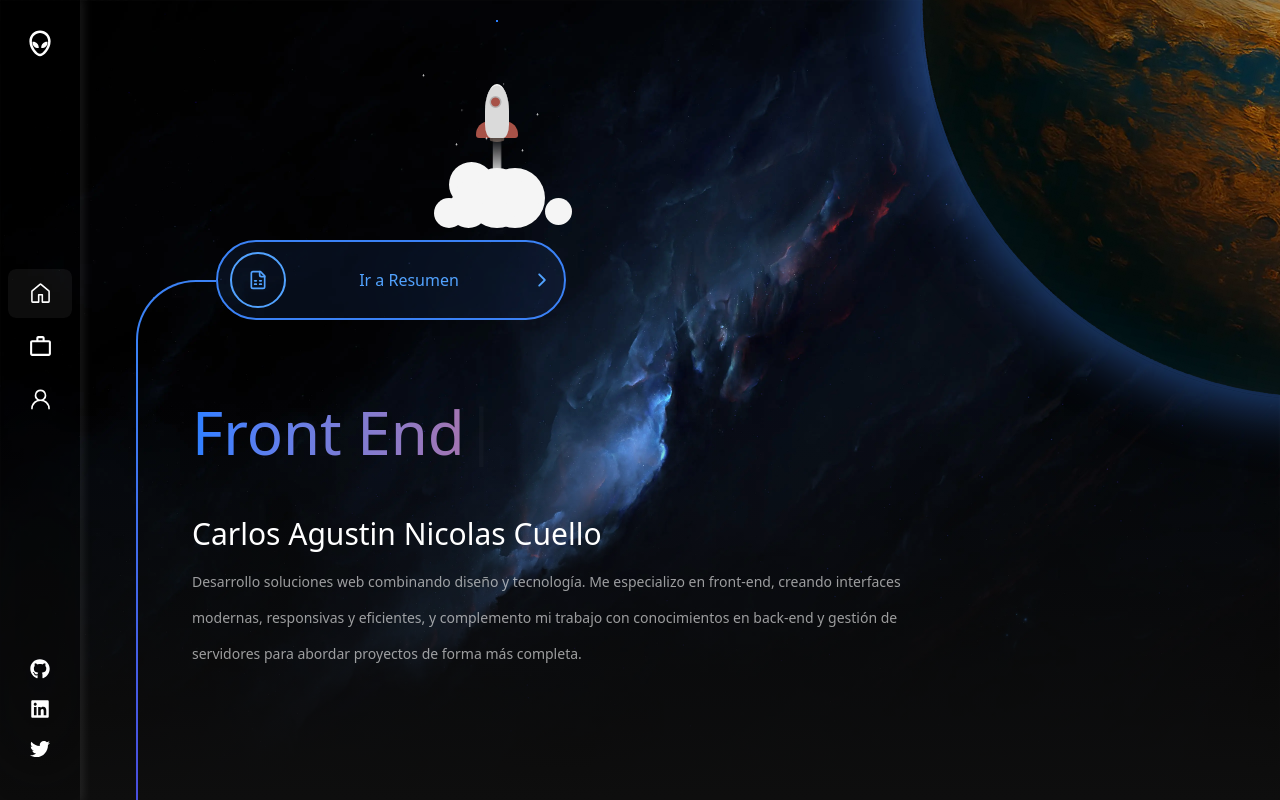
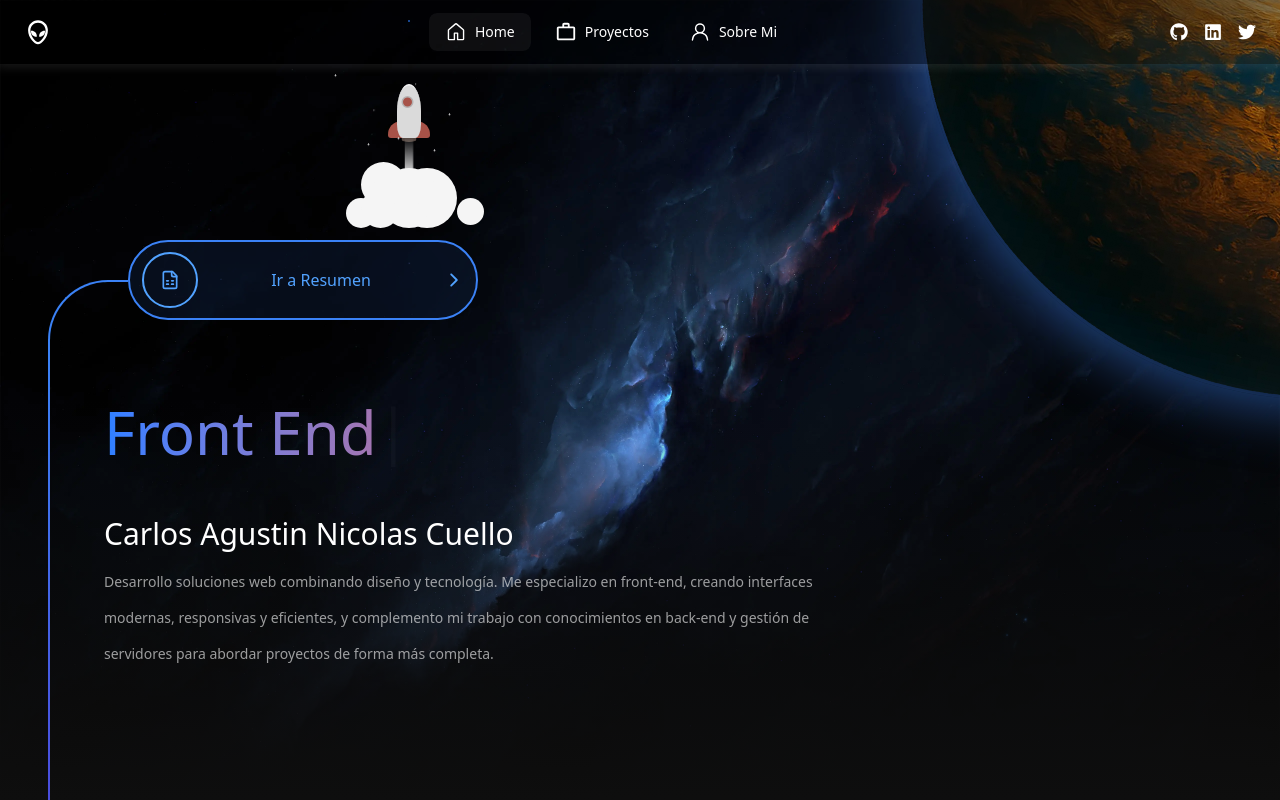
Before and after one commit to Otochicatole/portafolio, a React (Vite) app: page /#/ in a window 1280 px wide. Shown: the top 800 px of the page. Built offline with nearby package versions, Linux system fonts and the light colour scheme.

Commit message:
refactor layout and styling for footer, navbar, and page components

```diff
--- a/src/pages/about/page.tsx
+++ b/src/pages/about/page.tsx
@@ -17,7 +17,7 @@ export default function Summary() {
 
   return (
     <>
-      <main className="flex flex-col sm:ml-25 overflow-x-hidden">
+      <main className="flex flex-col sm:mt-25 overflow-x-hidden">
         <motion.header
           initial={{ opacity: 0 }}
           animate={{ opacity: 1 }}
--- a/src/pages/home/page.tsx
+++ b/src/pages/home/page.tsx
@@ -29,7 +29,7 @@ export default function Home() {
                                 className=" absolute bottom-0 w-full h-15 sm:h-50 lg:h-100 bg-linear-to-t from-[#0e0e0e] to-transparent"/>
                         </div>
                     </div>
-                    <section className="flex flex-col m-2 mt-30 sm:ml-34 sm:pr-12 2xl:mx-80 z-20">
+                    <section className="flex flex-col m-2 mt-30 sm:ml-12 sm:pr-12 2xl:mx-80 z-20">
                         <div className="relative hidden sm:block">
                             <div className="absolute border border-blue-500 -top-25 left-90">
                                 <Rocket/>
@@ -45,7 +45,7 @@ export default function Home() {
                             </div>
                         </LineTopButton>
                         <LineVerticalLeft>
-                            <section className="flex flex-col p-6 ml-3.75 lg:ml-0 sm:p-6 lg:p-10">
+                            <section className="flex flex-col p-1 ml-3.75 lg:ml-0 sm:p-6 lg:p-10">
                                 <header className="flex flex-col w-full gap-10 px-4">
                                     <TypingHeader text={["Front End Developer", "Web Developer"]}/>
                                     <section className="flex flex-col gap-3 max-w-3xl">
--- a/src/pages/projects/page.tsx
+++ b/src/pages/projects/page.tsx
@@ -15,7 +15,7 @@ export default function ProjectsPage() {
 
     return (
         <>
-            <main className="min-h-screen mt-25 text-gray-200 sm:pl-25 p-6 pb-40">
+            <main className="min-h-screen mt-25 text-gray-200 sm:pt-25 p-6 pb-40">
                 <section className="flex flex-col items-center justify-center ">
                     <h1 className="text-3xl font-bold text-center mb-10">Proyectos</h1>
                     <motion.div
--- a/src/shared/components/layout/footer.tsx
+++ b/src/shared/components/layout/footer.tsx
@@ -2,7 +2,7 @@ import styles from './styles/footer.module.css';
 
 export default function Footer() {
     return (
-        <div className="w-full h-[600px] z-0 pb-[60px] sm:pb-0 relative overflow-hidden">
+        <div className="w-full h-150 z-0 pb-15 sm:pb-0 relative overflow-hidden">
             <div className={styles.container} style={{ position: 'absolute', inset: 0, marginTop: '100px' }}></div>
             <div
                 className="absolute inset-0 pointer-events-none"
--- a/src/shared/components/layout/nav-bar.tsx
+++ b/src/shared/components/layout/nav-bar.tsx
@@ -6,46 +6,66 @@ import { FaGithub, FaLinkedin, FaTwitter } from 'react-icons/fa';
 import { RiAliensLine } from 'react-icons/ri';
 
 const links = [
-    { path: '/', label: 'Home', icon: <GoHome size={25} /> },
-    { path: '/projects', label: 'Proyectos', icon: <MdWorkOutline size={25} /> },
-    { path: '/about', label: 'Sobre Mi', icon: <GoPerson size={25} /> },
+    { path: '/', label: 'Home', icon: <GoHome size={22} /> },
+    { path: '/projects', label: 'Proyectos', icon: <MdWorkOutline size={22} /> },
+    { path: '/about', label: 'Sobre Mi', icon: <GoPerson size={22} /> },
 ];
-
 
 export const NavBar = () => {
     const location = useLocation();
+
     return (
         <>
-            <nav
-                className="group bg-black/10 backdrop-blur-3xl hidden sm:flex flex-col justify-between items-center py-4 fixed w-[80px] transition-all ease-in-out overflow-hidden top-0 z-50 h-full shadow-[0_0_10px_3px_rgba(255,255,255,0.1)]">
-                <RiAliensLine size={30} className='mt-3' />
-                <div className="flex flex-col items-center justify-center w-full p-2 gap-1">
+            {/* Desktop Top Navbar */}
+            <nav className="group bg-black/10 backdrop-blur-3xl hidden sm:flex items-center justify-between px-6 fixed top-0 left-0 w-full h-16 z-50 shadow-[0_0_10px_3px_rgba(255,255,255,0.1)]">
+
+                {/* Logo */}
+                <div className="flex items-center">
+                    <RiAliensLine size={28} />
+                </div>
+
+                {/* Links */}
+                <div className="flex items-center gap-2">
                     {links.map(link => (
-                        <Button className='flex w-full hover:shadow-[0_0_10px_10px_rgba(240,240,240,0.1),_inset_0_0_2px_2px_rgba(255,255,255,0.5)] rounded-lg transition-all duration-400 ease-in-out'
+                        <Button
+                            key={link.path}
                             variant='link'
-                            key={link.path}>
+                            className='hover:shadow-[0_0_10px_6px_rgba(240,240,240,0.1),inset_0_0_2px_2px_rgba(255,255,255,0.3)] rounded-lg transition-all duration-300'
+                        >
                             <Link
                                 to={link.path}
-                                className={`${location.pathname === link.path ? 'bg-white/5' : ''} flex flex-row w-full items-center gap-3 p-3 px-5 hover:bg-white/5 rounded-lg`}
+                                className={`${location.pathname === link.path ? 'bg-white/5' : ''} flex items-center gap-2 px-4 py-2 hover:bg-white/5 rounded-lg`}
                             >
-                                <span>{link.icon}</span>
+                                {link.icon}
+                                <span className="text-sm">{link.label}</span>
                             </Link>
                         </Button>
                     ))}
                 </div>
-                <div className=' hidden sm:flex flex-col h-[150px] p-1 items-center justify-center gap-5 py-5'>
-                    <a href="https://github.com/Otochicatole"><FaGithub className='hover:scale-150 hover:text-blue-500 cursor-pointer transition-all' size={20} /></a>
-                    <a href="https://www.linkedin.com/in/nico122-cuello"><FaLinkedin className='hover:scale-150 hover:text-blue-500 cursor-pointer transition-all' size={20} /></a>
-                    <a href="https://x.com/Nico_c_dev"><FaTwitter className='hover:scale-150 hover:text-blue-500 cursor-pointer transition-all' size={20} /></a>
+
+                {/* Socials */}
+                <div className="flex items-center gap-4">
+                    <a href="https://github.com/Otochicatole">
+                        <FaGithub className='hover:scale-125 hover:text-blue-500 transition-all' size={18} />
+                    </a>
+                    <a href="https://www.linkedin.com/in/nico122-cuello">
+                        <FaLinkedin className='hover:scale-125 hover:text-blue-500 transition-all' size={18} />
+                    </a>
+                    <a href="https://x.com/Nico_c_dev">
+                        <FaTwitter className='hover:scale-125 hover:text-blue-500 transition-all' size={18} />
+                    </a>
                 </div>
+
             </nav>
-            <nav className="sm:hidden fixed bottom-0 left-0 w-full z-50 h-[60px] bg-white/5 backdrop-blur-3xl">
+
+            {/* Mobile (lo dejé igual) */}
+            <nav className="sm:hidden fixed bottom-0 left-0 w-full z-50 h-15 bg-white/5 backdrop-blur-3xl">
                 <ul className="flex justify-around items-center h-full">
                     {links.map(link => (
                         <li key={link.path}>
                             <Link
                                 to={link.path}
-                                className={`${location.pathname === link.path ? 'bg-white/5' : ''} flex flex-col items-center justify-center h-[40px] px-10 rounded-full`}
+                                className={`${location.pathname === link.path ? 'bg-white/5' : ''} flex flex-col items-center justify-center h-10 px-10 rounded-full`}
                             >
                                 {link.icon}
                             </Link>
```
Also changed, not shown: src/features/home/ui/terminal.tsx (+8 -8 lines).
